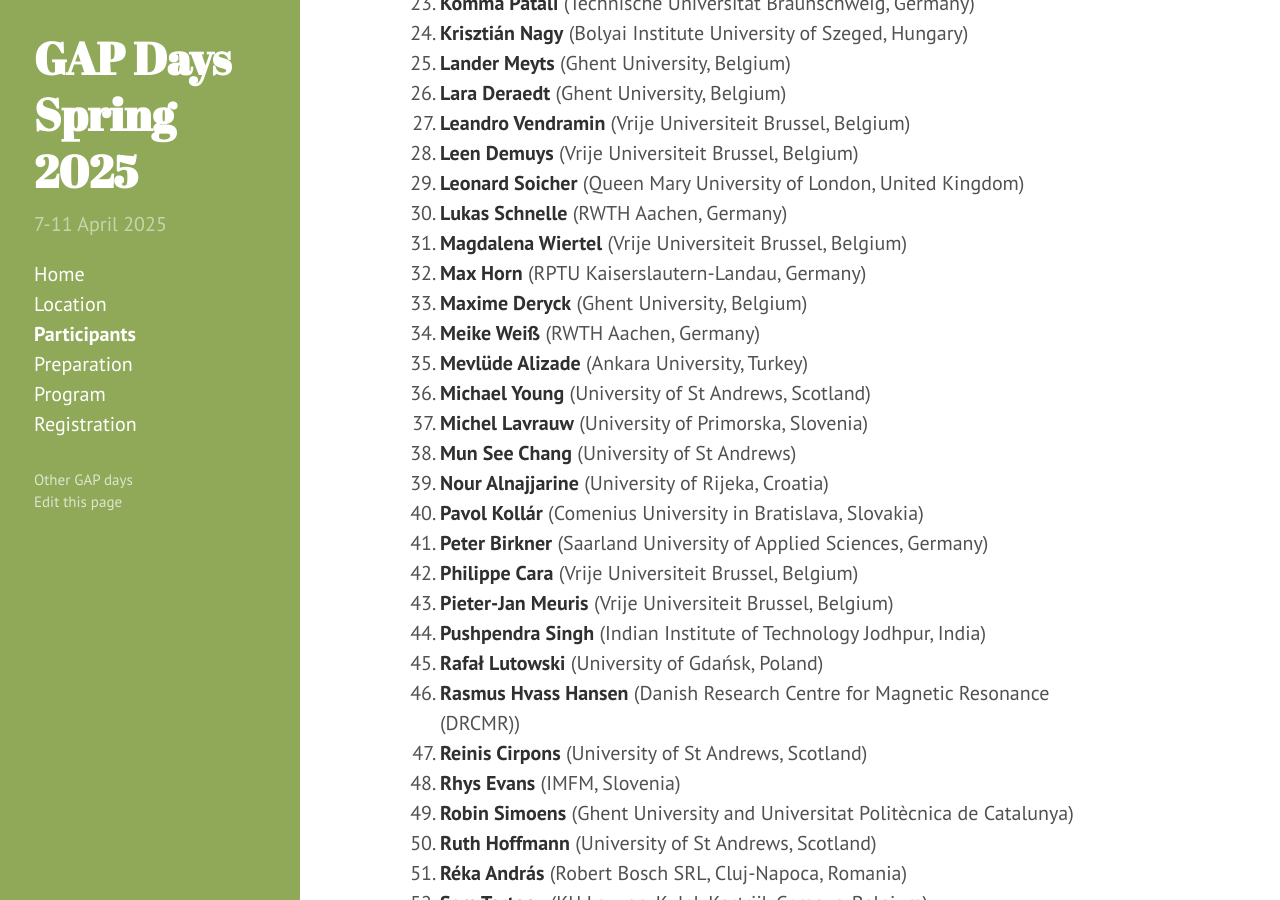
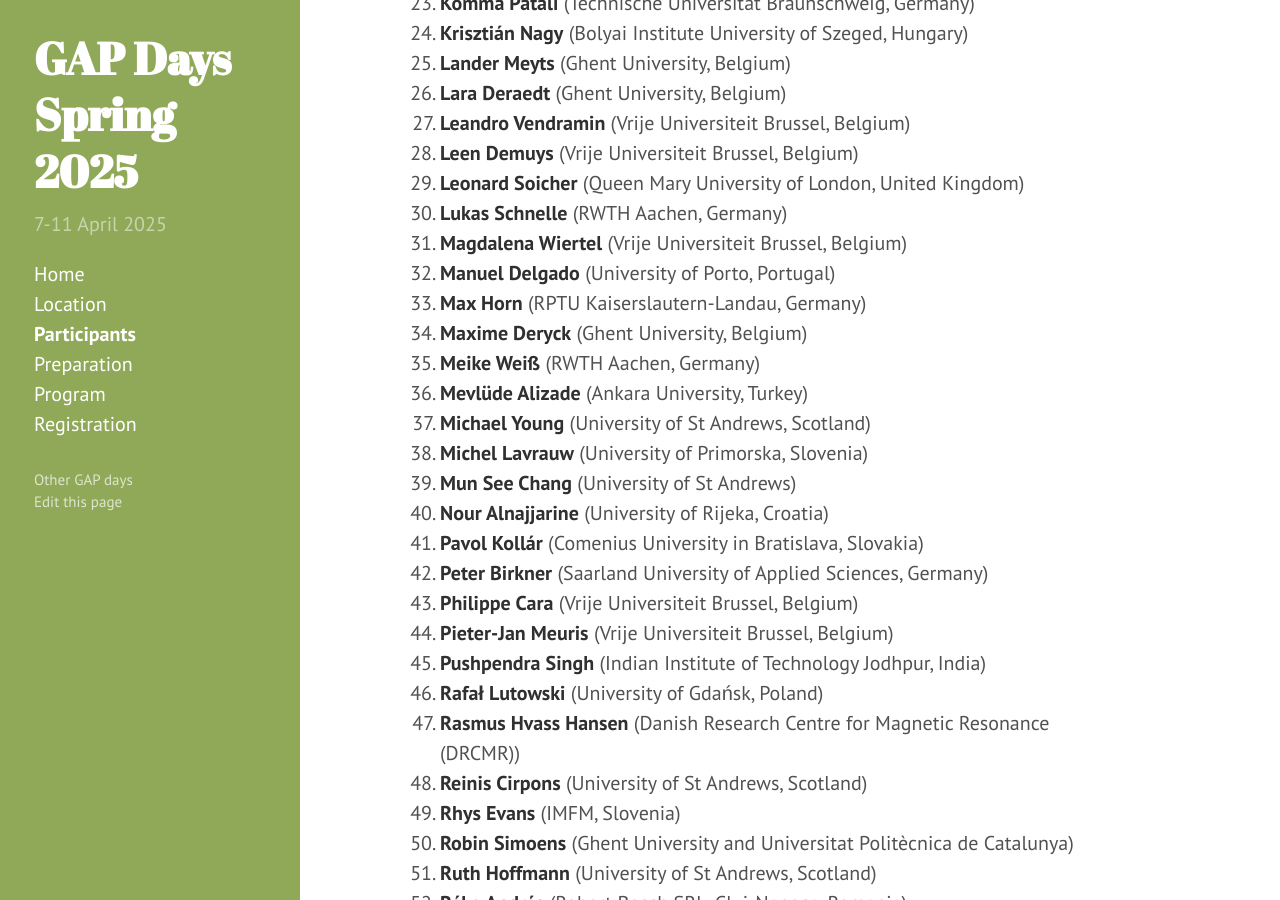
Before and after one commit to gapdays/gapdays2025-spring, a Jekyll site: the page built from participants.md, in a window 1280 px wide and 900 px high, scrolled down 812 px. Built offline with Jekyll 4.4.1, drawn with Linux system fonts in a browser that asks for light colours.

Commit message:
updated participants

```diff
--- a/participants.md
+++ b/participants.md
@@ -63,6 +63,7 @@ participants:
   - {name: Davide Ferri, affiliation: "Vrije Universiteit Brussel, Belgium"}
   - {name: Andrew Darlington, affiliation: "Vrije Universiteit Brussel, Belgium"}
   - {name: Jozefien D'haeseleer, affiliation: "Ghent University, Belgium"}
+  - {name: Manuel Delgado, affiliation: "University of Porto, Portugal"}
 
 ---
 
```
